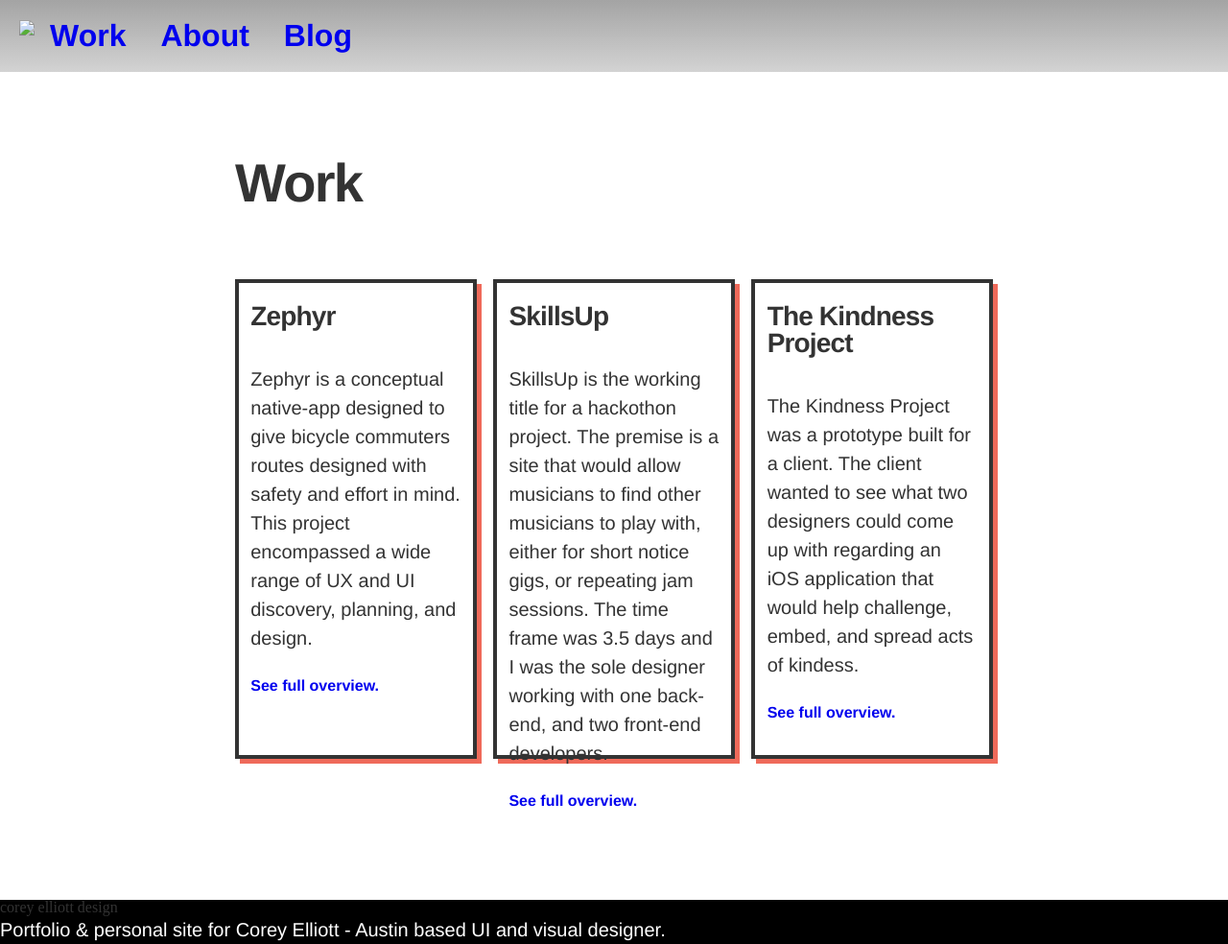
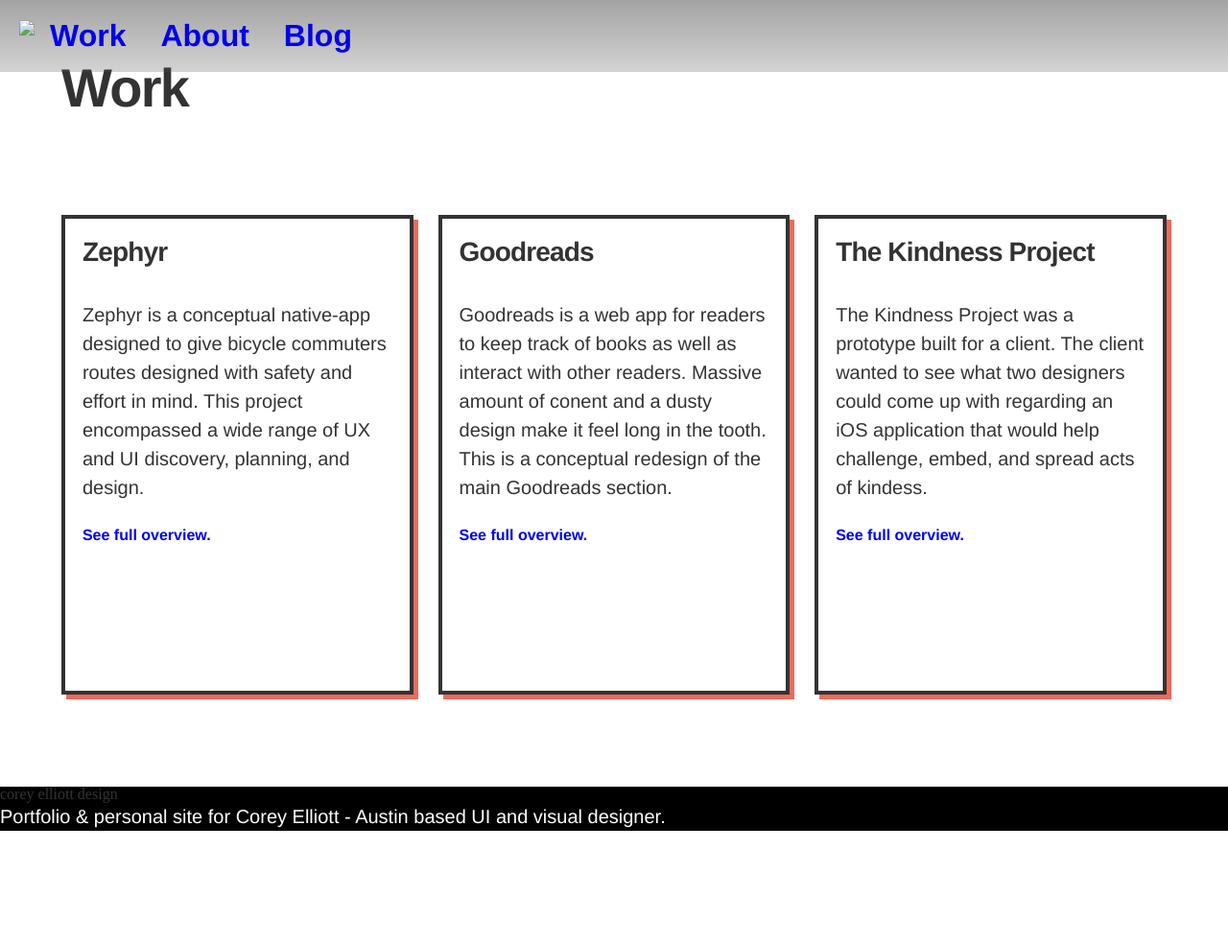
Before and after one commit to ellcorey/corey_elliott_design, a Jekyll site: the page built from 01_work.html, in a window 1280 px wide and 984 px high. Shown: the whole window at 96% size. Built offline with Jekyll 4.4.1, drawn with Linux system fonts in a browser that asks for light colours; nearby versions of some CDN libraries.

Commit message:
updated work page html and syling to better match index page.

```diff
--- a/01_work.html
+++ b/01_work.html
@@ -19,9 +19,9 @@
       </div>
 
       <div class="project-card">
-        <h3>SkillsUp</h3>
+        <h3>Goodreads</h3>
         <div class="card-img"></div>
-        <p>SkillsUp is the working title for a hackothon project. The premise is a site that would allow musicians to find other musicians to play with, either for short notice gigs, or repeating jam sessions. The time frame was 3.5 days and I was the sole designer working with one back-end, and two front-end developers.</p>
+        <p>Goodreads is a web app for readers to keep track of books as well as interact with other readers. Massive amount of conent and a dusty design make it feel long in the tooth. This is a conceptual redesign of the main Goodreads section.</p>
         <a href="#"><h4>See full overview.</h4></a>
       </div>
 
--- a/_sass/_layout.scss
+++ b/_sass/_layout.scss
@@ -16,16 +16,8 @@
     }
 }
 
-.page-heading {
-    padding: 0 5%;
-    margin-bottom: 1em;
-}
-
-.page-content {
-    margin: 0 auto;
-    max-width: 980px;
-    overflow: hidden;
-    padding: 4%;
+.about-index {
+    margin-top: 2em;
 }
 
 footer {
@@ -85,10 +77,25 @@
     color: white;
 }
 
-.portrait {
-    background: url('../imgs/site_wide/tiy_portrait.jpg');
-    background-size: cover;
-    height: 300px;
+.profile-card {
+
+    .portrait {
+        background: url('../imgs/site_wide/tiy_portrait.jpg');
+        background-size: cover;
+        height: 300px;
+    }
+
+    span {
+        background: #333;
+        color: white;
+        display: block;
+        font-family: $base-font-family;
+        font-size: 1.25em;
+        font-weight: 300;
+        margin: 0 auto;
+        padding: 1em;
+        text-align: center;
+    }
 }
 
 .project-card {
@@ -111,7 +118,17 @@
 /* PAGE LAYOUTS */
 
 .page {
-    margin-top: 7em;
+    margin-top: 2em;
+}
+
+.page-heading {
+    padding: .57em 5%;
+    margin-bottom: 1em;
+}
+
+.page-content {
+    margin: 0 auto;
+    overflow: hidden;
 }
 
 /* HIDDEN ELEMENTS AT LOAD */
--- a/_sass/_mediaqueries.scss
+++ b/_sass/_mediaqueries.scss
@@ -26,18 +26,6 @@
 			float: left;
 			margin: 2em 2.5% 2em 5%;
 			width: 42.5%;
-
-			span {
-				background: #333;
-				color: white;
-				display: block;
-				font-family: $base-font-family;
-				font-size: 1.25em;
-				font-weight: 300;
-				margin: 0 auto;
-				padding: 1em;
-				text-align: center;
-			}
 		}
 
 		p {
```
